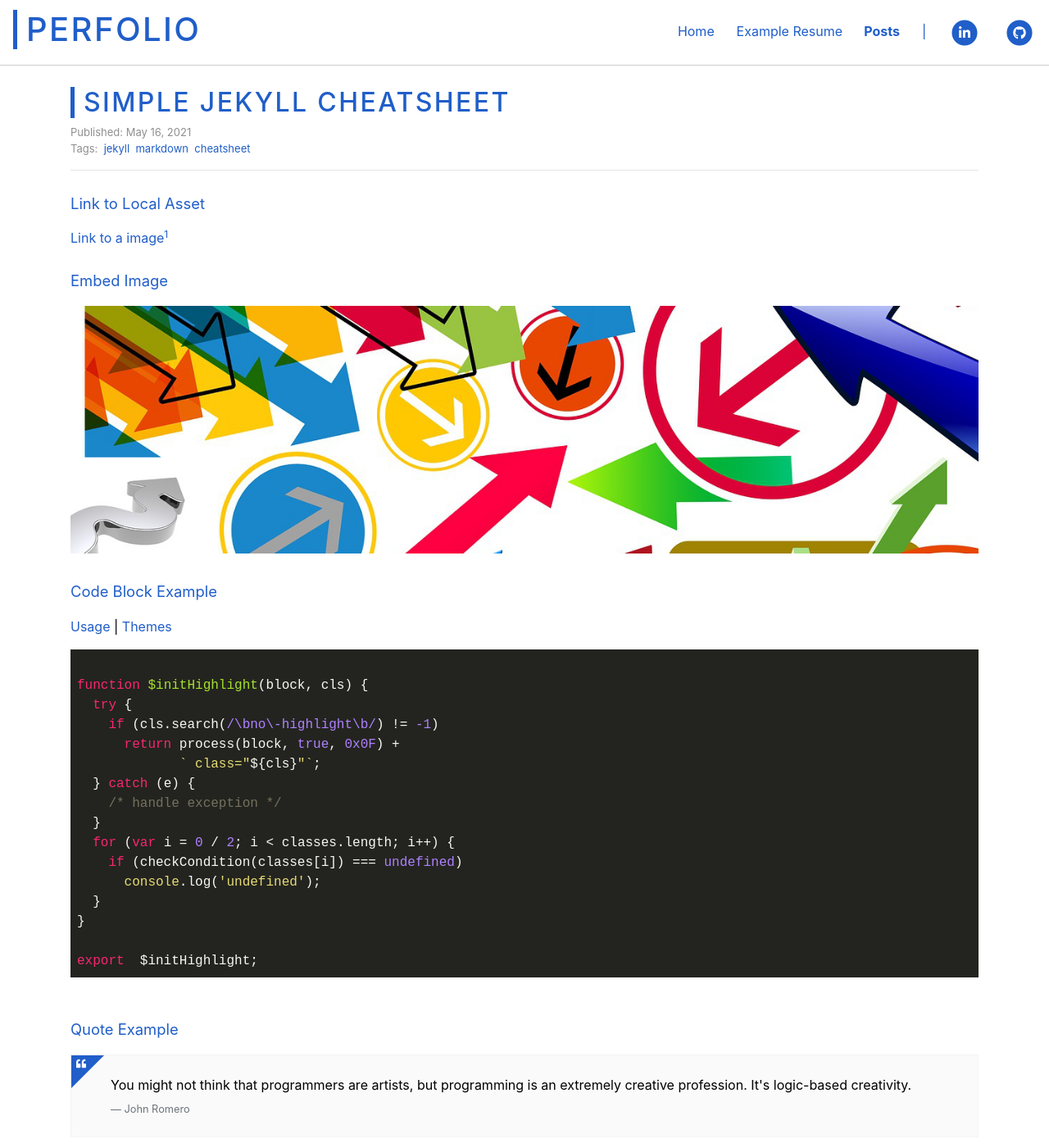
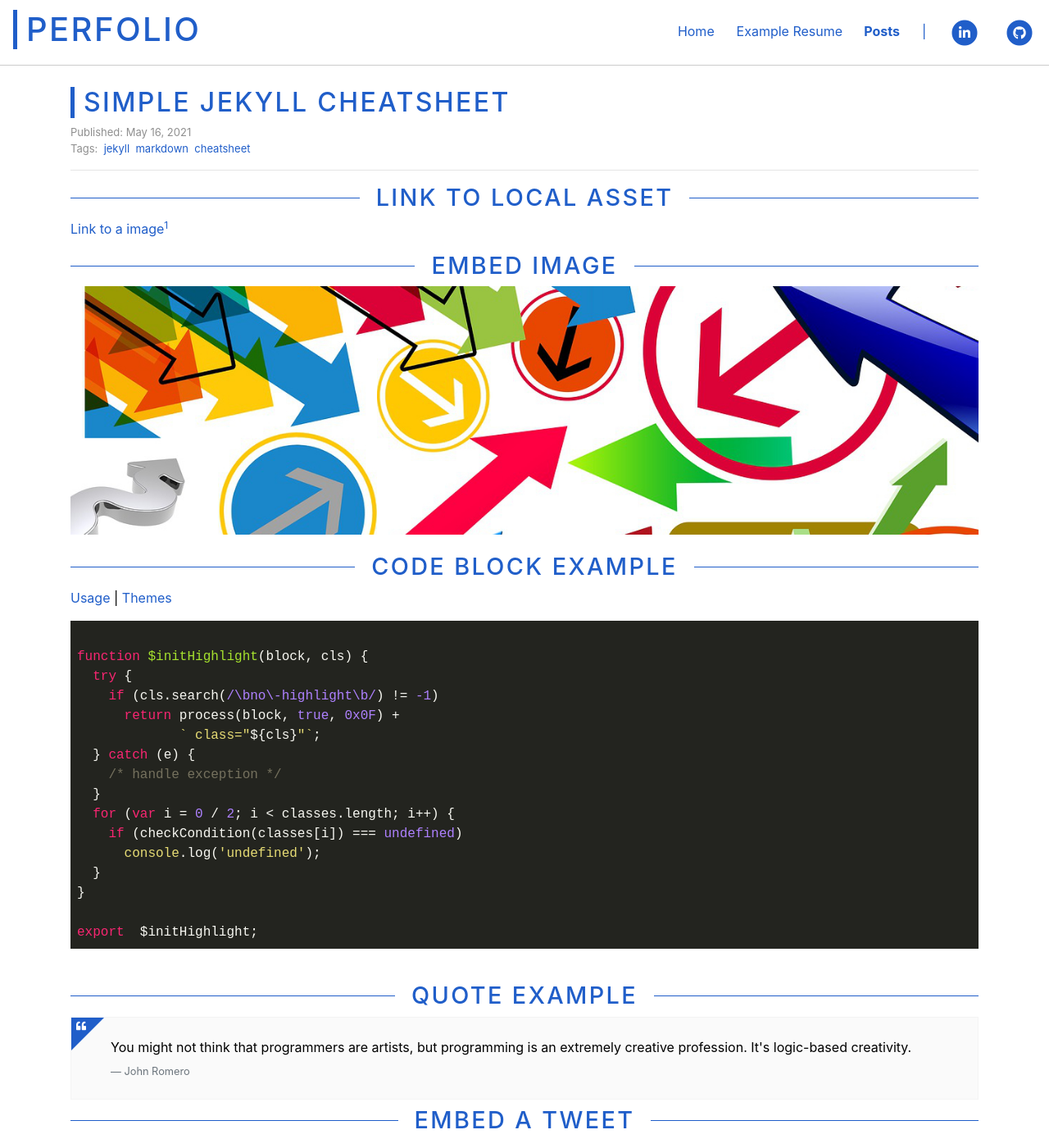
Before and after one commit to rossgodwin/jekyll-theme-perfolio-demo, a Jekyll site: the page built from _posts/2021-05-16-simple-cheatsheet.md, in a window 1280 px wide and 1400 px high. Shown: the whole window at 82% size. Built offline with Jekyll 4.4.1, drawn with Linux system fonts in a browser that asks for light colours; comment, search, counter and statistics services are not loaded.

Commit message:
Adjusted heading styles

```diff
--- a/_posts/2021-05-16-simple-cheatsheet.md
+++ b/_posts/2021-05-16-simple-cheatsheet.md
@@ -6,17 +6,17 @@ tags: [jekyll, markdown, cheatsheet]
 include-highlightjs: yes
 ---
 
-#### Link to Local Asset
+# Link to Local Asset
 
 [Link to a image]({% link assets/images/posts/simple-cheatsheet/arrows.jpg %}){:target="_blank"}[^link]
 
 [^link]: [Jekyll resource linking](https://jekyllrb.com/docs/liquid/tags/#link){:target="_blank"}
 
-#### Embed Image
+# Embed Image
 
 ![A bunch of colorful arrows]({% link assets/images/posts/simple-cheatsheet/arrows.jpg %}){:class="img-responsive" width="100%"}
 
-#### Code Block Example
+# Code Block Example
 
 [Usage](https://highlightjs.org/usage){:target="_blank"} <span>&#124;</span> [Themes](https://highlightjs.org/static/demo){:target="_blank"}
 
@@ -40,19 +40,19 @@ export  $initHighlight;
 </code>
 </pre>
 
-#### Quote Example
+# Quote Example
 
 {% capture _quote %}
 	You might not think that programmers are artists, but programming is an extremely creative profession. It's logic-based creativity.
 {% endcapture %}
 {% include perfolio/components/quote.html quote=_quote quote_by="John Romero" %}
 
-#### Embed a Tweet
+# Embed a Tweet
 
 <blockquote class="twitter-tweet" data-lang="en"><p lang="en" dir="ltr">1969:<br>-what&#39;re you doing with that 2KB of RAM?<br>-sending people to the moon<br><br>2017:<br>-what&#39;re you doing with that 1.5GB of RAM?<br>-running Slack</p>&mdash; I Am Devloper (@iamdevloper) <a href="https://twitter.com/iamdevloper/status/926458505355235328?ref_src=twsrc%5Etfw">November 3, 2017</a></blockquote>
 <script async src="https://platform.twitter.com/widgets.js" charset="utf-8"></script>
 
-#### Gist
+# Gist
 
 [Gist source](https://github.com/jekyll/jekyll-gist){:target="_blank"}
 
--- a/_sass/perfolio/components/_headings.scss
+++ b/_sass/perfolio/components/_headings.scss
@@ -1,34 +1,11 @@
-%pf-heading {
-	letter-spacing: 0.15rem;
-	color: $pf-theme-color-primary;
-	text-transform: uppercase;
-}
-
 .pf-heading {
 	letter-spacing: 0.15rem;
 	color: $pf-theme-color-primary;
 	text-transform: uppercase;
 }
 
-%pf-heading-leading-vertical-bar {
-	@extend %pf-heading;
-	position: relative;
-	padding-left: 1rem;
-	&:before {
-		content: "";
-		display: inline-block;
-		position: absolute;
-		width: 5px;
-		height: 100%;
-		background: $pf-theme-color-primary;
-		left: 0;
-		top: 0;
-  }
-}
-
-// TODO remove .pf-heading
 .pf-heading-leading-vertical-bar {
-	@extend %pf-heading;
+	@extend .pf-heading;
 	position: relative;
 	padding-left: 1rem;
 	&:before {
@@ -43,12 +20,8 @@
    }
 }
 
-.pf-heading-underline {
-	border-bottom: 3px solid $pf-theme-color-primary;
-}
-
-%pf-heading-line-separator {
-	@extend %pf-heading;
+.pf-heading-line-separator {
+	@extend .pf-heading;
 	display: grid;
 	width: 100%;
 	align-items: center;
@@ -61,18 +34,3 @@
 		border-top: 1px solid $pf-theme-color-primary;
 	}
 }
-
-.pf-heading-line-separator {
-	@extend %pf-heading;
-	display: grid;
-	width: 100%;
-	align-items: center;
-	text-align: center;
-	grid-template-columns: minmax(20px, 1fr) auto minmax(20px, 1fr);
-	grid-gap: 20px;
-	&:before,
-	&:after {
-		content: "";
-		border-top: 1px solid $pf-theme-color-primary;
-	}
-}
--- a/_sass/perfolio/components/_lists.scss
+++ b/_sass/perfolio/components/_lists.scss
@@ -5,7 +5,7 @@
 
 	.pf-page-preview {
 		> h4 {
-			@extend %pf-heading-leading-vertical-bar;
+			@extend .pf-heading-leading-vertical-bar;
 		}
 
 		.pf-page-preview-title {
--- a/_sass/perfolio/layout/_article.scss
+++ b/_sass/perfolio/layout/_article.scss
@@ -37,18 +37,12 @@
 		}
 	}
 
-	%section {
-		margin: 0;
-		padding: 0;
-		line-height: 1.2;
-		margin-top: 1.8rem;
-		margin-bottom: 1.2rem;
-		font-weight: 400;
+	> h1 {
+		@extend .pf-heading-line-separator;
 	}
-
-	h1, h2, h3, h4, h5, h6 {
-		color: $pf-theme-color-primary;
-		font-weight: 400;
+	> h2, > h3, > h4, > h5, > h6 {
+		@extend .pf-heading-leading-vertical-bar;
+		margin-top: 1rem;
 	}
 
 	h1 {
@@ -56,22 +50,18 @@
 	}
 
 	h2 {
-		@extend %section;
 		font-size: 1.4rem;
 	}
 
 	h3 {
-		@extend %section;
 		font-size: 1.25rem;
 	}
 
 	h4 {
-		@extend %section;
 		font-size: 1.15rem;
 	}
 
 	h5 {
-		@extend %section;
 		font-size: 1.1rem;
 	}
 }
```
Also changed, not shown: _posts/2021-05-15-photo-gallery-demo.md (+2 -2 lines).
